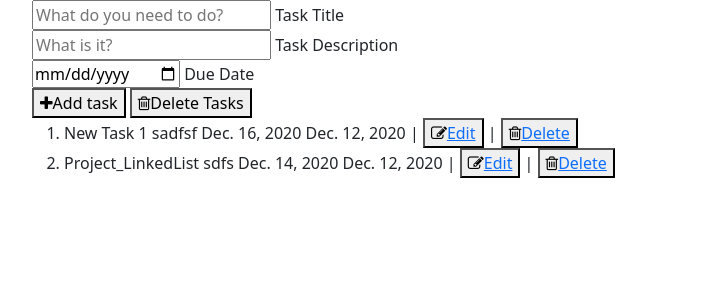
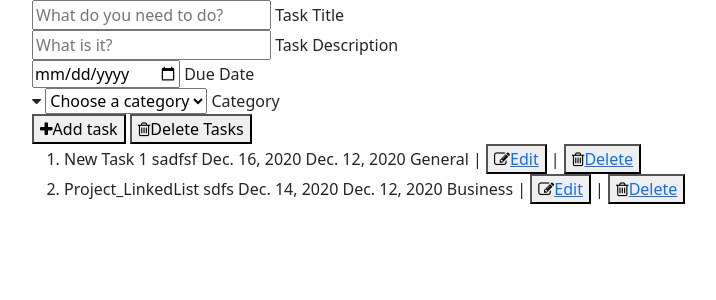
Before and after one commit to MaksadAnnamuradov/Django_ToDoApp, a Django app: page / in a window 1280 px wide. Shown: the top 300 px of the page, without its empty margins (54-770 px from the left). Run offline with Django 3.2, Linux system fonts and the light colour scheme; data comes from the database, SQL or seed files in the repository; both versions use the stored data as it was after the commit; some libraries are stand-ins or nearby versions.

Commit message:
Category working !!! User can add category to the task

```diff
--- a/ToDoList/admin.py
+++ b/ToDoList/admin.py
@@ -1,5 +1,6 @@
 from django.contrib import admin
-from .models import Task
+from .models import Task, Category
 # Register your models here.
 
 admin.site.register(Task)
+admin.site.register(Category)
--- a/ToDoList/models.py
+++ b/ToDoList/models.py
@@ -1,5 +1,16 @@
 from django.db import models
 from django.utils import timezone
+
+
+
+class Category(models.Model): # The Category table name that inherits models.Model
+    name = models.CharField(max_length=100, primary_key=True) #Like a varchar
+    class Meta:
+        verbose_name = ("Category")
+        verbose_name_plural = ("Categories")
+    def __str__(self):
+        return self.name #name to be shown when called
+
 
 
 # Create your models here.
@@ -9,6 +20,7 @@ class Task(models.Model):
     content = models.TextField(blank=True)
     created = models.DateField(default=timezone.now().strftime("%Y-%m-%d"))
     due_date = models.DateField(default=timezone.now().strftime("%Y-%m-%d"))
+    category = models.ForeignKey(Category, default="general", on_delete= models.CASCADE) # a foreignkey
 
     class Meta:
         ordering = ["-created"]
--- a/ToDoList/views.py
+++ b/ToDoList/views.py
@@ -1,6 +1,6 @@
 from django.shortcuts import render, HttpResponse, redirect
 from .forms import TaskForm
-from .models import Task
+from .models import Task, Category
 
 
 
@@ -8,17 +8,20 @@ def index(request):
     # return HttpResponse("Hello World!!")
     tasks = Task.objects.all()
 
+    categories = Category.objects.all() #getting all categories with object manager
+
     if request.method == "POST":
         #Get the posted form
 
         new_title = request.POST["title"]
         new_due_date = request.POST["due_date"]
         new_content = request.POST["content"]
+        new_category = request.POST["category"] #category
 
-        new_Task = Task(title = new_title, content = new_content, due_date= new_due_date)
+        new_Task = Task(title = new_title, content = new_content, due_date= new_due_date, category=Category.objects.get(name=new_category))
         new_Task.save()
         return redirect("/")
-    return render(request, "index.html", {"tasks": tasks})
+    return render(request, "index.html", {"tasks": tasks, "categories":categories})
 
 
 
--- a/templates/index.html
+++ b/templates/index.html
@@ -29,6 +29,18 @@ Tasks -
             <label for="due_date">Due Date</label>
         </div>
 
+
+        <div class="inputContainer half last">
+            <i class="fa fa-caret-down selectArrow"></i>
+            <select id="category" class="taskCategory" name="category">
+            <option class="disabled" value="">Choose a category</option>
+            {% for category in categories %}
+                <option class="" value="{{ category.name }}" name="{{ category.name }}">{{ category.name }}</option>
+            {% endfor %}
+            </select>
+            <label for="category">Category</label>
+        </div>
+
         <button class="taskAdd" name="taskAdd" type="submit"><i class="fa fa-plus icon"></i>Add task</button>
         <button class="taskDelete" name="taskDelete" formnovalidate="" type="submit" onclick="$('input#sublist').click();"><i class="fa fa-trash-o icon"></i>Delete Tasks</button>
     </form>
@@ -44,6 +56,7 @@ Tasks -
                     {{task.content}}
                     {{task.due_date}}
                     {{task.created}}
+                    {{task.category}}
                 {% endif %}
 
                 | <button><i class="fa fa-edit icon"></i><a href="{% url "update_task" task.id %}">Edit</a></button> |
```
Also changed, not shown: ToDoList/migrations/0003_auto_20201211_1732.py (added), db.sqlite3.
